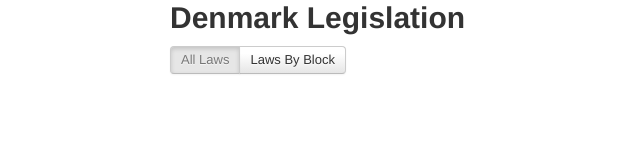
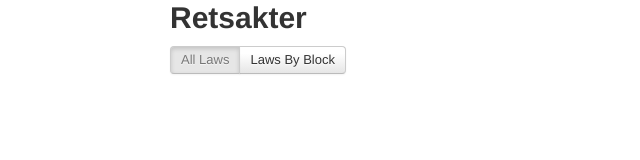
Before and after one commit to DR-Nyheder-X/x4-retsakterviz, a plain HTML site: page index.html in a window 1280 px wide. Shown: the whole page, without its empty margins (0-640 px from the left). Drawn offline with nearby package versions, Linux system fonts and the light colour scheme; no server answers.

Commit message:
New title

```diff
--- a/index.html
+++ b/index.html
@@ -16,7 +16,7 @@
 <body>
 
   <div id="container" class="container">
-    <header><h1>Denmark Legislation</h1></header>
+    <header><h1>Retsakter</h1></header>
     <div id="main" role="main">
       <div id="view_selection" class="btn-group">
         <a href="#" id="all" class="btn active">All Laws</a>
```
